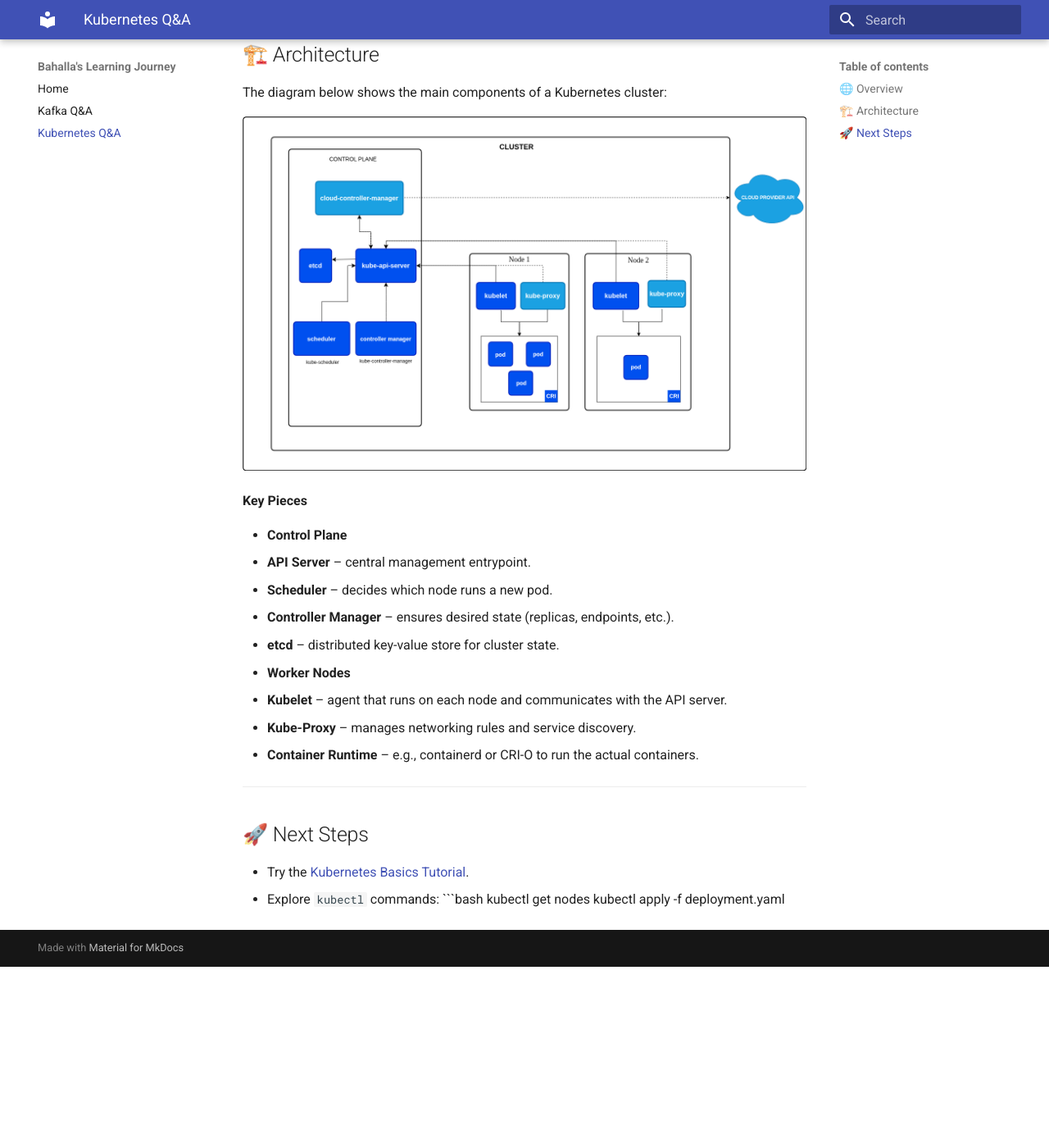
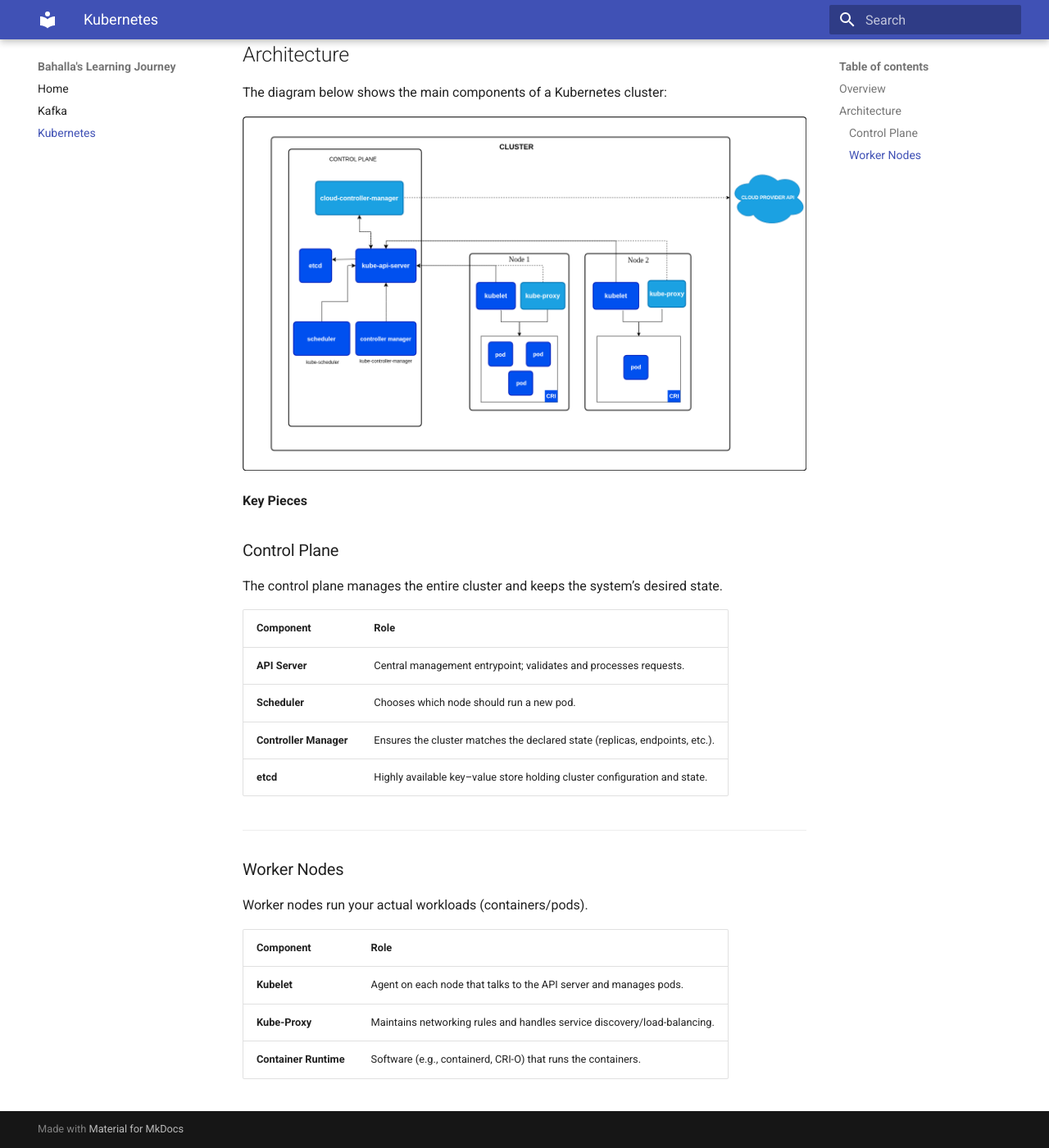
Before and after one commit to BAHALLA/learning-documentation, an MkDocs documentation site: the page built from docs/kubernetes.md, in a window 1280 px wide and 1400 px high, scrolled down 568 px. Shown: the whole window at 82% size. Built offline with MkDocs 1.6.1 and Material for MkDocs 9.7.7, drawn with Linux system fonts in a browser that asks for light colours; before the commit the page ends 1747 px from its top, so only the background shows below that.

````diff
--- a/docs/kubernetes.md
+++ b/docs/kubernetes.md
@@ -5,7 +5,7 @@
 
 ---
 
-## 🌐 Overview
+## Overview
 
 * **Container Orchestration** – schedules and runs containers across a cluster of machines.
 * **Declarative Configuration** – you describe the desired state (e.g., “3 replicas”) and Kubernetes continuously works to match it.
@@ -14,7 +14,7 @@
 
 ---
 
-## 🏗️ Architecture
+## Architecture
 
 The diagram below shows the main components of a Kubernetes cluster:
 
@@ -22,23 +22,23 @@
 
 **Key Pieces**
 
-* **Control Plane**
-  * **API Server** – central management entrypoint.
-  * **Scheduler** – decides which node runs a new pod.
-  * **Controller Manager** – ensures desired state (replicas, endpoints, etc.).
-  * **etcd** – distributed key-value store for cluster state.
+### Control Plane
+The control plane manages the entire cluster and keeps the system’s desired state.
 
-* **Worker Nodes**
-  * **Kubelet** – agent that runs on each node and communicates with the API server.
-  * **Kube-Proxy** – manages networking rules and service discovery.
-  * **Container Runtime** – e.g., containerd or CRI-O to run the actual containers.
+| Component            | Role |
+|----------------------|-------------------------------------------------------------|
+| **API Server**       | Central management entrypoint; validates and processes requests. |
+| **Scheduler**        | Chooses which node should run a new pod. |
+| **Controller Manager**| Ensures the cluster matches the declared state (replicas, endpoints, etc.). |
+| **etcd**             | Highly available key–value store holding cluster configuration and state. |
 
 ---
 
-## 🚀 Next Steps
+### Worker Nodes
+Worker nodes run your actual workloads (containers/pods).
 
-* Try the [Kubernetes Basics Tutorial](https://kubernetes.io/docs/tutorials/kubernetes-basics/).
-* Explore `kubectl` commands:
-  ```bash
-  kubectl get nodes
-  kubectl apply -f deployment.yaml
+| Component            | Role |
+|----------------------|-------------------------------------------------------------|
+| **Kubelet**          | Agent on each node that talks to the API server and manages pods. |
+| **Kube-Proxy**       | Maintains networking rules and handles service discovery/load-balancing. |
+| **Container Runtime**| Software (e.g., containerd, CRI-O) that runs the containers. |
--- a/mkdocs.yml
+++ b/mkdocs.yml
@@ -4,8 +4,8 @@
   name: material
 nav:
   - Home: index.md
-  - Kafka Q&A: kafka.md
-  - Kubernetes Q&A: kubernetes.md
+  - Kafka: kafka.md
+  - Kubernetes: kubernetes.md
 
 markdown_extensions:
   - admonition           # <– needed for !!! info/warning/success
````
